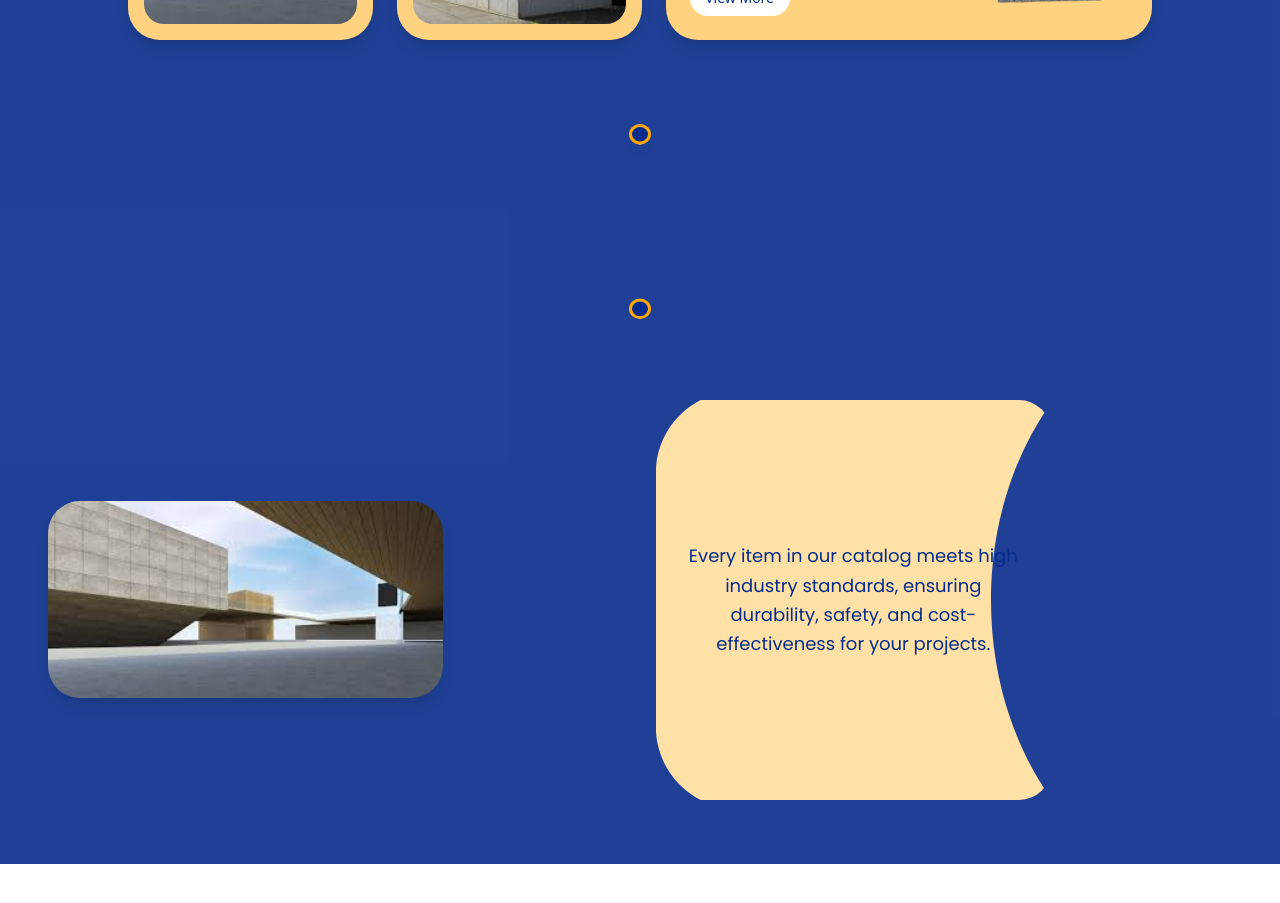
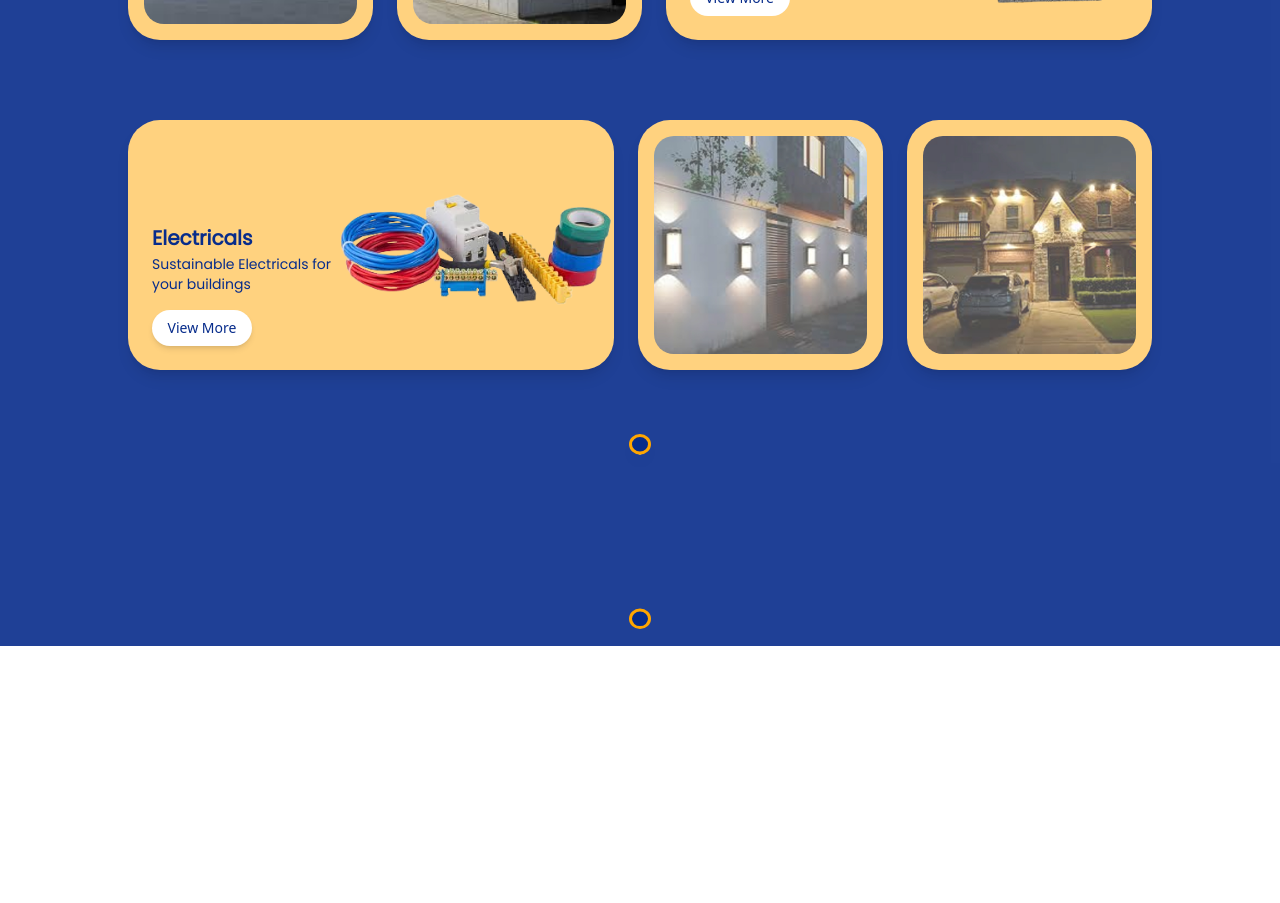
Before and after one commit to The-Eight-Stars-Company-Limited/tier1-web-app-project, a Next.js app: page / in a window 1280 px wide. Shown: the part 2840-3743 px from the top of the page. After the commit the page ends 3575 px from the top, so only its background shows below. Built offline with nearby package versions, Linux system fonts and the light colour scheme.

Commit message:
Feat: Product card three inserted. Refactoring needed in the future

```diff
--- a/src/components/sections/ProductSection.tsx
+++ b/src/components/sections/ProductSection.tsx
@@ -35,11 +35,12 @@ function ProductSection() {
         <div>
           <ProductCardsOne />
           <ProductCardsTwo />
+          <ProductCardsThree />
         </div>
 
         <LineDrawing />
         <div>
-          <ProductCardsThree />
+
         </div>
       </div>
     </div>
--- a/src/components/shared/productCards/ProductCardsThree.tsx
+++ b/src/components/shared/productCards/ProductCardsThree.tsx
@@ -1,44 +1,107 @@
-"use client";
-
-import Image from "next/image";
+import { motion } from 'framer-motion';
+import Image from 'next/image';
+import ProductDialogBtn from './ProductDialogBtn';
+import ProductDialogCard from './ProductDialogCard';
 
 function ProductCardsThree() {
   return (
     <>
-        <div className="container mx-auto px-4 md:px-6 lg:px-8 py-16">
-        <div className="flex flex-col md:flex-row items-center md:space-x-8">
+      <motion.div
+        initial={{ opacity: 0, y: -60 }}
+        whileInView={{ opacity: 1, y: 0 }}
+        transition={{ duration: 1.0, delay: 0.6 }}
+        className="flex justify-center mx-auto px-8 gap-6 w-full mb-15">
+        {/* Container for product cards */}
+        <div className="flex flex-col md:flex-row gap-6 items-center w-full max-w-5xl mx-auto">
 
-          {/* Left Section: Product Image */}
-          <div className="w-[100px] md:w-1/3 mb-8 md:mb-0 relative">
-            <Image
+        {/* Rectangular Card */}
+        <motion.div
+          whileHover={{ scale: 1.06 }}
+          className="bg-theme-yellow rounded-[32px] shadow-lg w-[50%] h-[250px] flex overflow-hidden">
+          {/* Text on the left */}
+          <div className="flex-1 p-6 pr-0 flex flex-col justify-end">
+            <p className="font-poppins text-xl font-semibold text-theme-blue">
+              Electricals
+            </p>
+            <p className="font-poppins text-sm mt-0.5 text-theme-blue w-[185px]">
+              Sustainable Electricals for your buildings
+            </p>
+            <ProductDialogBtn
+              title="Electricals"
+              description="Explore our range of high-quality concrete blocks."
+            >
+              <div className="grid grid-cols-2 gap-4 mt-4">
+                  <ProductDialogCard
                     src="/images/products/build-image-1.jpeg"
-              alt="Truncated Square"
-              width={200}
-              height={400}
-              className="w-full h-auto rounded-[2rem] shadow-lg"
+                    alt="Building a wall"
+                    title="Residential Walls"
+                  />
+                  <ProductDialogCard
+                    src="/images/products/build-image-2.jpeg"
+                    alt="Pavement blocks"
+                    title="Walkways & Patios"
+                  />
+                  <ProductDialogCard
+                    src="/images/products/build-image-1.jpeg"
+                    alt="Garden design"
+                    title="Garden Borders"
+                  />
+                  <ProductDialogCard
+                    src="/images/products/build-image-2.jpeg"
+                    alt="Commercial building"
+                    title="Commercial Foundations"
                   />
                 </div>
+           </ProductDialogBtn>
+          </div>
 
-          {/* Right Section: Truncated background and text */}
-          <div className="w-full md:w-1/3 relative flex items-center justify-center mx-auto">
+          {/* Image on the right */}
+          <div className="relative w-[70%] h-full flex items-center justify-center">
+            <Image
+              src="/images/products/rm-electricals.png"
+              alt="Concrete Blocks"
+              objectFit="contain"
+              width={320}
+              height={320}
+            />
+          </div>
+        </motion.div>
+
+        {/* First Square Card */}
         <div
         className="
-                relative
-                w-full h-[400px]
-                bg-cover bg-center
-                bg-[url('/helpers/truncated-square.svg')]
-                rounded-[2rem]
-                flex items-center justify-center
-                p-8
-              "
-            >
-              <p className="text-lg font-poppins text-theme-blue  text-center leading-relaxed">
-                Every item in our catalog meets high industry standards, ensuring durability, safety, and cost-effectiveness for your projects.
-              </p>
+          bg-theme-yellow rounded-[32px] shadow-lg w-[25%] h-[250px]
+          overflow-hidden flex items-center justify-center p-4
+          ">
+          <div className="relative w-full h-full">
+            <Image
+              src="/images/products/build-image-3.jpg"
+              alt="Pavement Blocks"
+              layout="fill"
+              objectFit="cover"
+              className="rounded-[20px]"
+            />
+          </div>
+        </div>
+
+        {/* Second Square Card */}
+        <div
+        className="
+        bg-theme-yellow rounded-[32px] shadow-lg w-[25%] h-[250px]
+          overflow-hidden flex items-center justify-center p-4
+          ">
+          <div className="relative w-full h-full">
+            <Image
+              src="/images/products/build-image-4.jpg"
+              alt="Paver blocks"
+              layout="fill"
+              objectFit="cover"
+              className="rounded-[20px]"
+            />
           </div>
         </div>
        </div>
-    </div>
+      </motion.div>
     </>
   );
 }
```
Also changed, not shown: public/images/products/build-image-3.jpg (added), public/images/products/build-image-4.jpg (added). Lines whose indentation alone changed are shown as unchanged.
